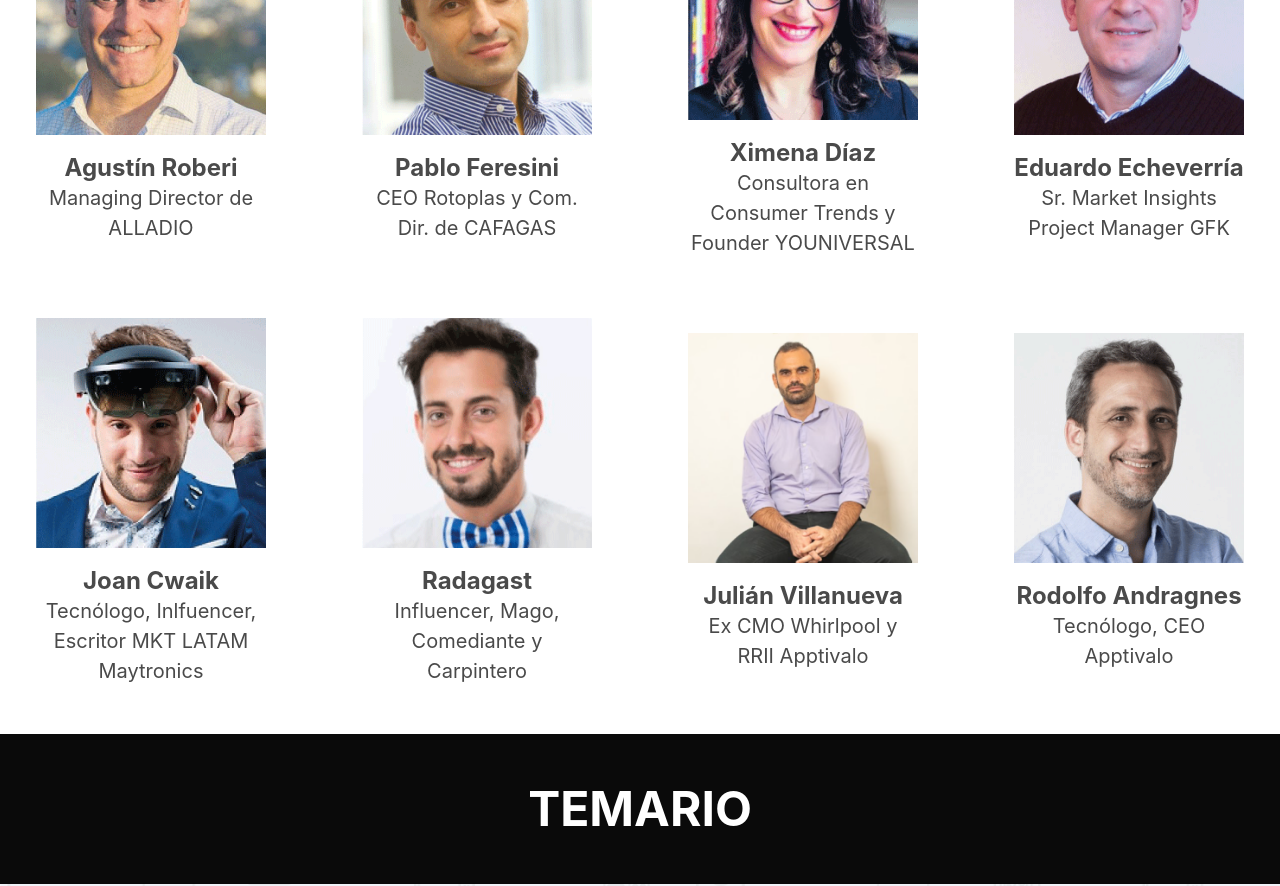
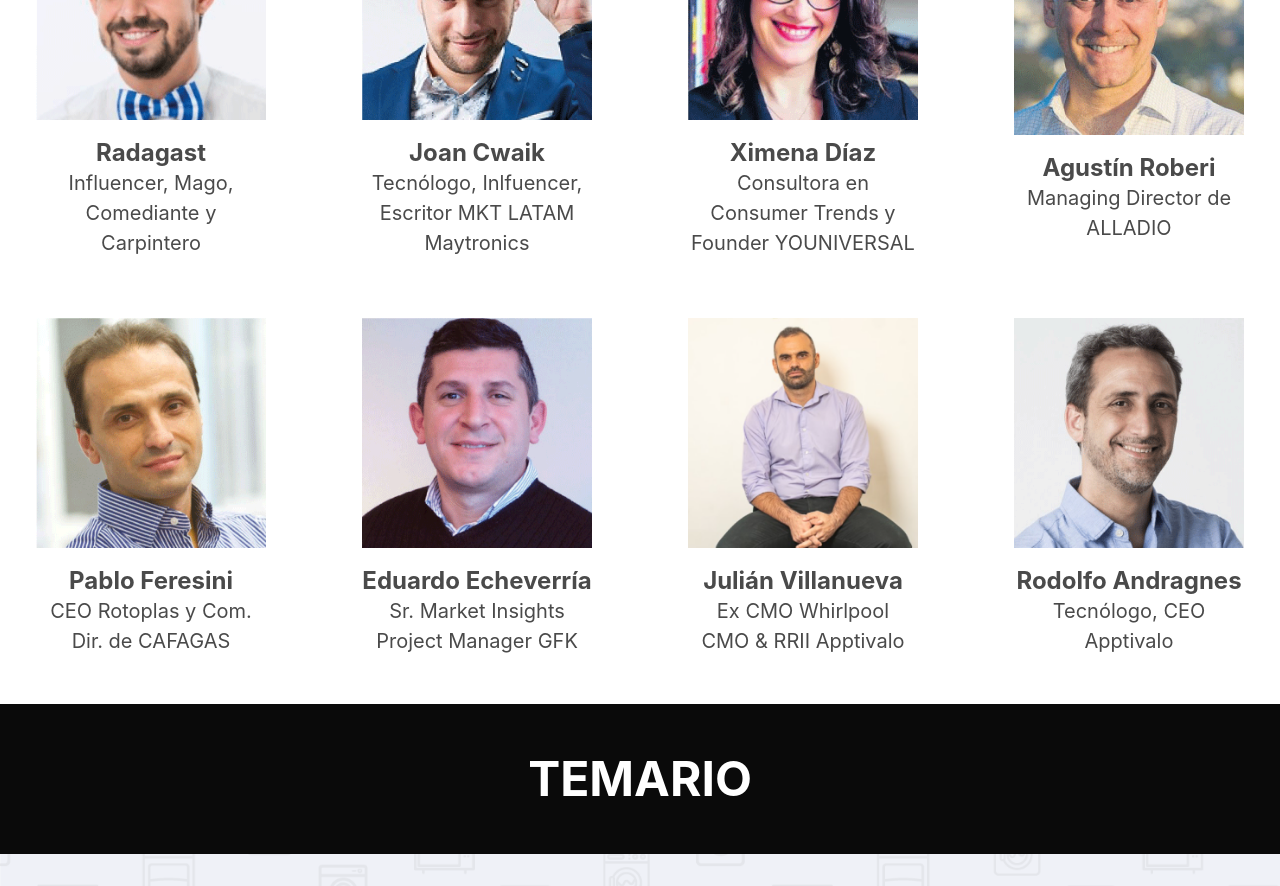
Before and after one commit to NelsonGaldeman/conexion-apptiva, a React (Create React App) app: page / in a window 1280 px wide. Shown: the part 1080-1966 px from the top of the page. Built offline with nearby package versions, Linux system fonts and the light colour scheme.

Commit message:
fix: speakers position and julian position

```diff
--- a/src/App.jsx
+++ b/src/App.jsx
@@ -25,6 +25,21 @@ import ximena from './assets/images/speakers/ximena.png';
 
 const speakers = [
   {
+    name: "Radagast",
+    position: "Influencer, Mago, Comediante y Carpintero",
+    avatar: radagast,
+  },
+  {
+    name: "Joan Cwaik",
+    position: "Tecnólogo, Inlfuencer, Escritor MKT LATAM Maytronics",
+    avatar: joan,
+  },
+  {
+    name: "Ximena Díaz",
+    position: "Consultora en Consumer Trends y Founder YOUNIVERSAL",
+    avatar: ximena,
+  },
+  {
     name: "Agustín Roberi",
     position: "Managing Director de ALLADIO",
     avatar: agustin,
@@ -35,28 +50,13 @@ const speakers = [
     avatar: pablo,
   },
   {
-    name: "Ximena Díaz",
-    position: "Consultora en Consumer Trends y Founder YOUNIVERSAL",
-    avatar: ximena,
-  },
-  {
     name: "Eduardo Echeverría",
     position: "Sr. Market Insights Project Manager GFK",
     avatar: eduardo,
   },
   {
-    name: "Joan Cwaik",
-    position: "Tecnólogo, Inlfuencer, Escritor MKT LATAM Maytronics",
-    avatar: joan,
-  },
-  {
-    name: "Radagast",
-    position: "Influencer, Mago, Comediante y Carpintero",
-    avatar: radagast,
-  },
-  {
     name: "Julián Villanueva",
-    position: "Ex CMO Whirlpool y RRII Apptivalo",
+    position: "Ex CMO Whirlpool<br>CMO & RRII Apptivalo",
     avatar: julian,
   },
   {
--- a/src/components/Banner.jsx
+++ b/src/components/Banner.jsx
@@ -12,7 +12,7 @@ class Banner extends React.Component {
                 </div>
                 <div className={`hero is-hidden-tablet is-small ${color}`}>
                     <div className="hero-body">
-                        <p className={`mb-0 title ${classes} ${desktop}`}>{text}</p>
+                        <p className={`mb-0 title ${classes} ${mobile}`}>{text}</p>
                     </div>
                 </div>
             </section>
--- a/src/components/Speaker.jsx
+++ b/src/components/Speaker.jsx
@@ -9,7 +9,7 @@ class Speaker extends React.Component {
             <div className="column is-3 pt-6 pl-6 pr-6">
                 <img src={avatar} alt="Speaker" />
                 <p className="subtitle has-text-weight-bold mt-3 mb-0 is-size-4">{name}</p>
-                <p className="text is-size-5">{position}</p>
+                <p className="text is-size-5" dangerouslySetInnerHTML={{__html: position}}></p>
             </div>
         )
     }
```
